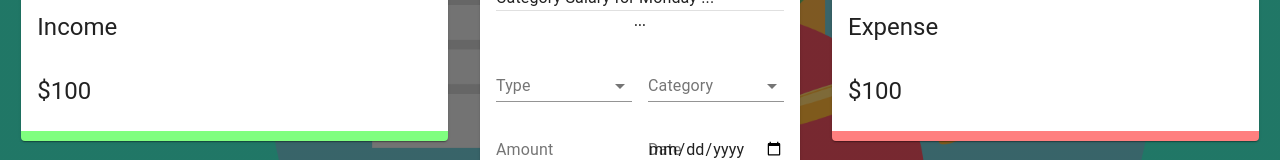
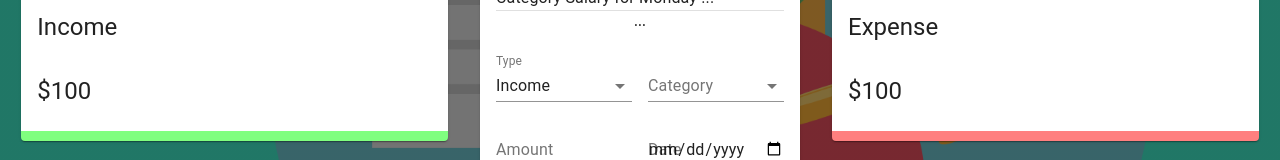
Before and after one commit to dhvaneshshah97/Speechly_Expense_Tracker_React, a React (Create React App) app: page / in a window 1280 px wide. Shown: the part 332-492 px from the top of the page. Built offline with nearby package versions, Linux system fonts and the light colour scheme.

Commit message:
Create New Transaction

```diff
--- a/src/components/Main/Form/Form.jsx
+++ b/src/components/Main/Form/Form.jsx
@@ -1,10 +1,29 @@
-import React from 'react';
+import React, { useState, useContext } from 'react';
 import { TextField, Typography, Grid, Button, FormControl, InputLabel, Select, MenuItem } from '@material-ui/core';
+import { v4 as uuidv4 } from 'uuid';
+import useStyles from './styles';
 
-import useStyles from './styles';
+import { ExpenseTrackerContext } from '../../../context/context';
+
+const initialState = {
+    amount: '',
+    category: '',
+    type: 'Income',
+    date: new Date(),
+}
+
 
 const Form = () => {
     const classes = useStyles();
+    const [formData, setFormData] = useState(initialState);
+    const { addTransaction } = useContext(ExpenseTrackerContext);
+
+    const createTransaction = () => {
+        const transaction = { ...formData, amount: Number(formData.amount), id: uuidv4() }
+        addTransaction(transaction);
+        setFormData(initialState);
+    }
+
     return (
         <Grid container spacing={2}>
             <Grid item xs={12}>
@@ -15,7 +34,7 @@
             <Grid item xs={6}>
                 <FormControl fullWidth>
                     <InputLabel>Type</InputLabel>
-                    <Select>
+                    <Select value={formData.type} onChange={(e) => setFormData({ ...formData, type: e.target.value })} >
                         <MenuItem value="Income" >Income</MenuItem>
                         <MenuItem value="Expense" >Expense</MenuItem>
                     </Select>
@@ -24,19 +43,19 @@
             <Grid item xs={6} >
                 <FormControl fullWidth >
                     <InputLabel>Category</InputLabel>
-                    <Select>
+                    <Select value={formData.category} onChange={(e) => setFormData({ ...formData, category: e.target.value })}>
                         <MenuItem value="business">Business</MenuItem>
                         <MenuItem value="salary">Salary</MenuItem>
                     </Select>
                 </FormControl>
             </Grid>
             <Grid item xs={6}>
-                <TextField type="number" label="Amount" fullWidth />
+                <TextField type="number" label="Amount" fullWidth value={formData.amount} onChange={(e) => setFormData({ ...formData, amount: e.target.value })} />
             </Grid>
             <Grid item xs={6}>
-                <TextField type="date" label="Date" fullWidth />
+                <TextField type="date" label="Date" fullWidth value={formData.date} onChange={(e) => setFormData({ ...formData, date: e.target.value })} />
             </Grid>
-            <Button classname={classes.button} variant="outlined" color="primary" fullWidth >Create</Button>
+            <Button classname={classes.button} variant="outlined" color="primary" fullWidth onClick={createTransaction} >Create</Button>
         </Grid>
     )
 }
--- a/src/context/context.js
+++ b/src/context/context.js
@@ -13,6 +13,8 @@
     const deleteTransaction = (id) => dispatch({ type: 'DELETE_TRANSACTION', payload: id });
     const addTransaction = (transaction) => dispatch({ type: 'ADD_TRANSACTION', payload: transaction });
 
+    console.log(transactions);
+
     return (
         <ExpenseTrackerContext.Provider value={{
             deleteTransaction,
```
